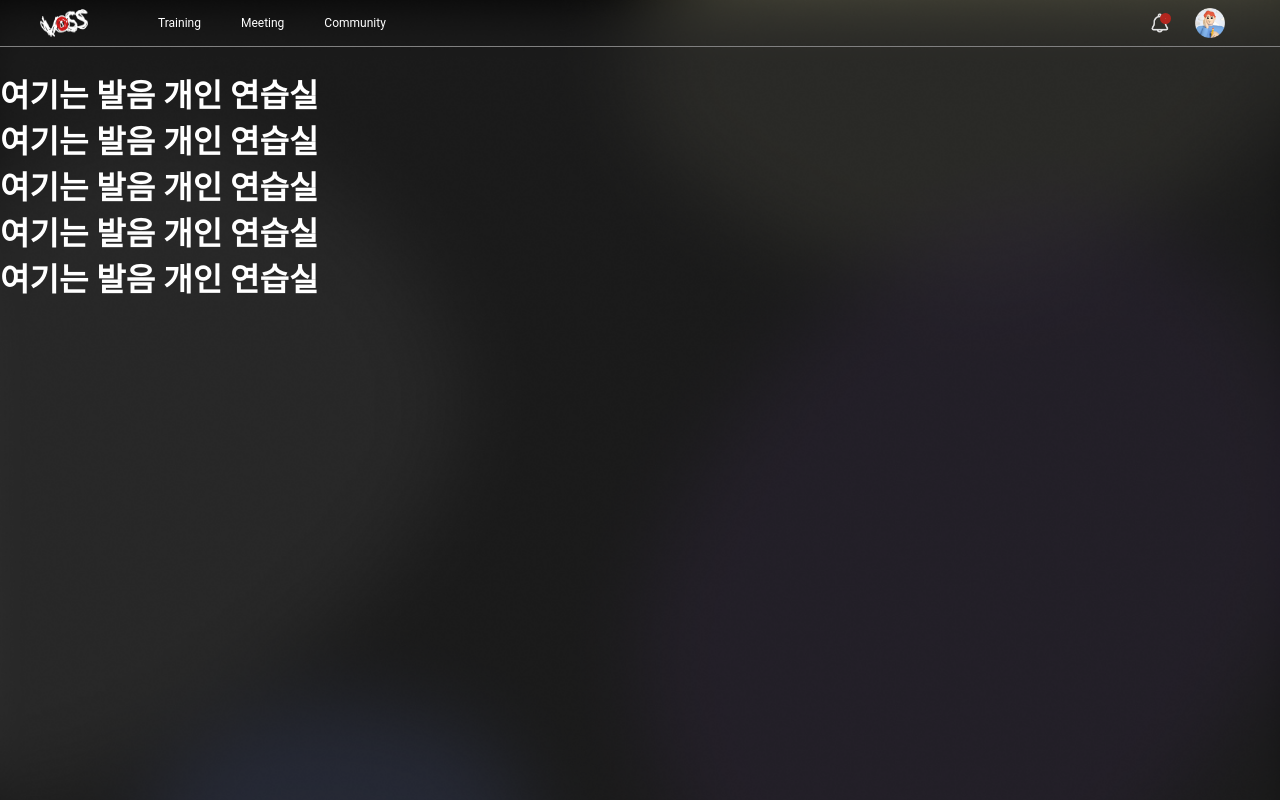
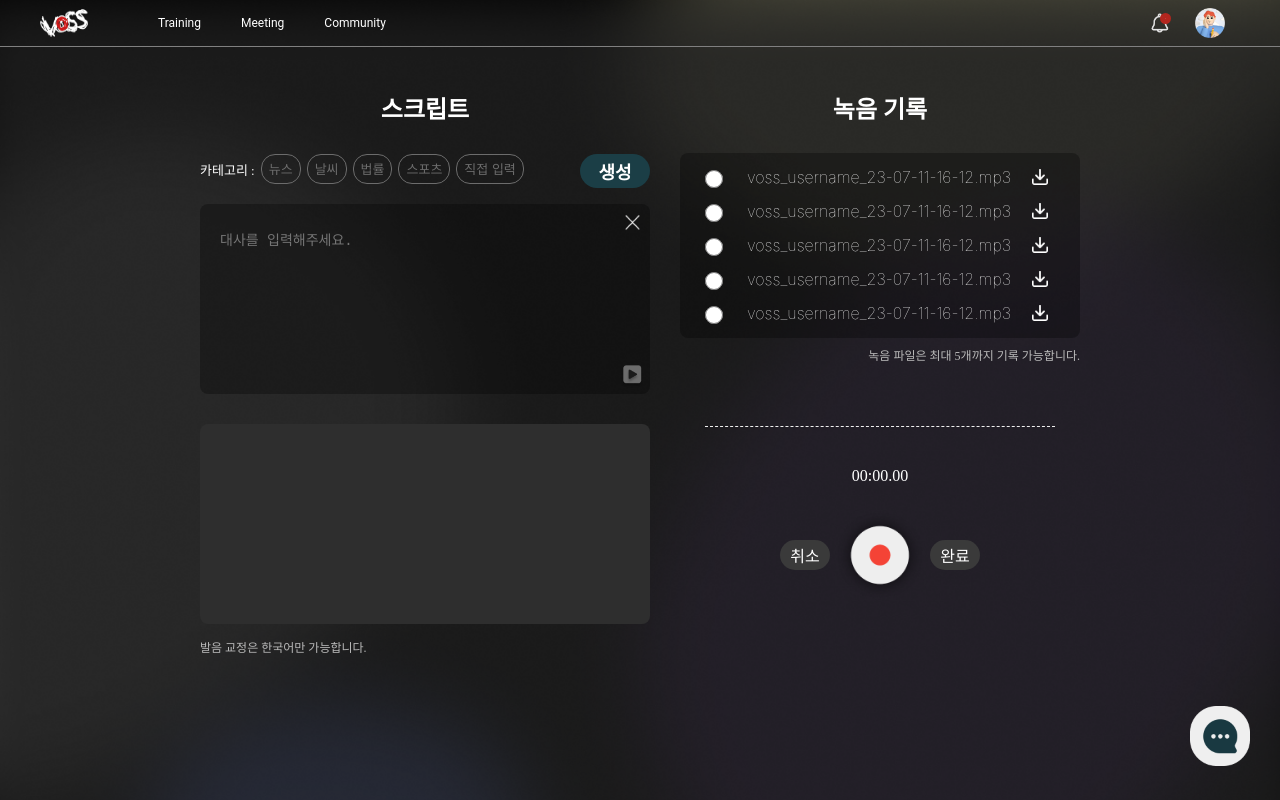
Before and after one commit to swy0123/VOSS, a React (Vite) app in the folder frontend/: page /accent in a window 1280 px wide. Shown: the top 800 px of the page. Built offline with nearby package versions, Linux system fonts and the light colour scheme.

Commit message:
design: 발음교정 디자인 완성 S09P12B106-234

```diff
--- /dev/null
+++ b/frontend/src/components/Accent/AccentResult.tsx
@@ -0,0 +1,17 @@
+import { styled } from 'styled-components';
+
+const ResultBox = styled.div`
+  background-color: #2E2E2E;
+  border-radius: 8px;
+  margin-top: 10px;
+  height: 200px;
+`
+
+function AccentResult () {
+  return (
+    <ResultBox>
+
+    </ResultBox>
+  )
+}
+export default AccentResult
--- a/frontend/src/components/Training/RecordButton.tsx
+++ b/frontend/src/components/Accent/RecordButton.tsx
@@ -1,19 +1,18 @@
 import { useRef, useState } from 'react';
 import { styled } from 'styled-components';
-import WaveSurfer from 'wavesurfer.js'
 
 const RecordBox = styled.div`
   display: flex;
   flex-direction: column;
   align-items: center;
   border-top: 1px dashed #efefef;
-  margin-top: 40px;
+  margin-top: 42px;
   height: 170px;
   width: 350px;
 `
 const StopWatch = styled.p`
   color: white;
-  margin: 30px 0px 20px 0px;
+  margin: 40px 0px 20px 0px;
 `
 const SectionBtn = styled.div`
   display: flex;
@@ -70,16 +69,12 @@ function RecordButton () {
     return `${minutes.toString().padStart(2, '0')}:${seconds.toString().padStart(2, '0')}.${centiseconds.toString().padStart(2, '0')}`;
   };
 
-
-
   return(
     <RecordBox>
-      <div id="waveform"></div>
       <StopWatch>{formatTime(time)}</StopWatch>
       <SectionBtn>
         <RestartBtn
-          onClick={resetTimer}>취소
-        </RestartBtn>
+          onClick={resetTimer}>취소</RestartBtn>
         { initialBtn ?
           (<RecordBtn
             onClick={startOrStop}
@@ -92,7 +87,8 @@ function RecordButton () {
               onClick={startOrStop}
               src="/src/assets/Training/restartbtn.png"></RecordBtn>)
         }
-        <CompleteBtn>완료</CompleteBtn>
+        <CompleteBtn
+          onClick={resetTimer}>완료</CompleteBtn>
       </SectionBtn>
     </RecordBox>
   )
--- /dev/null
+++ b/frontend/src/components/Accent/Recording.tsx
@@ -0,0 +1,79 @@
+import { styled } from "styled-components";
+
+const Container = styled.div`
+  display: flex;
+  flex-direction: column;
+  width: 400px;
+  margin: 0px 0px 20px 0px;
+`
+const Title = styled.h2`
+  color: white;
+  text-align: center;
+`
+const RecordBox = styled.div`
+  display: flex;
+  flex-direction: column;
+  justify-content: center;
+  background-color: rgba(0, 0, 0, 0.3);
+  border-radius: 8px;
+  margin-top: 8px;
+  height: 185px;
+`
+const RecordItem = styled.div`
+  display: flex;
+  justify-content: space-around;
+  align-items: center;
+  height: 30px;
+  width: 370px;
+  margin : 2px 0px 2px 9px;
+`
+const RecordSelect = styled.input`
+  width: 18px;
+  height: 18px;
+`
+
+const RecordLable = styled.label`
+  font-family: 'Inter', sans-serif;
+  font-style: normal;
+  font-weight: 100;
+  line-height: 30px;
+  color: white;
+
+`
+const DownloadImg = styled.img`
+  height: 16px;
+`
+const Warning = styled.div`
+  color: #BABABA;
+  font-size: 12px;
+  margin-top: 8px;
+  text-align: end;
+`
+
+function Recording (){
+  const TmpFile = [
+    "voss_username_23-07-11-16-12.mp3",
+    "voss_username_23-07-11-16-12.mp3",
+    "voss_username_23-07-11-16-12.mp3",
+    "voss_username_23-07-11-16-12.mp3",
+    "voss_username_23-07-11-16-12.mp3",
+  ]
+
+  return(
+    <Container>
+      <Title>녹음 기록</Title>
+      <RecordBox>
+        {TmpFile.map((data,index) => (
+          <RecordItem key={index}>
+            <RecordSelect type="radio" name="record"/>
+            <RecordLable>{data}</RecordLable>
+            <DownloadImg src="/src/assets/Training/download.png"></DownloadImg>
+          </RecordItem>
+        ))}
+      </RecordBox>
+      <Warning>녹음 파일은 최대 5개까지 기록 가능합니다.</Warning>
+    </Container>
+  )
+}
+
+export default Recording
--- /dev/null
+++ b/frontend/src/components/Accent/Script.tsx
@@ -0,0 +1,158 @@
+import { ChangeEvent, useState } from "react";
+import { styled } from "styled-components";
+
+const Container = styled.div`
+  display: flex;
+  flex-direction: column;
+  width: 450px;
+  margin: 0px 0px 20px 0px;
+`
+const Title = styled.h2`
+  color: white;
+  text-align: center;
+`
+const Options = styled.div`
+  display: flex;
+  justify-content: space-between;
+`
+const OptionSelect = styled.div`
+  display: flex;
+  flex-direction: column;
+  color: white;
+`
+const OptionCreate = styled.button`
+  background-color: #1B3E46;
+  border-radius: 20px;
+  border: none;
+  position: relative;
+  top: 9px;
+  height: 34px;
+  width: 70px;
+  color: white;
+  font-size: 18px;
+  font-weight: bold;
+
+  cursor: pointer;
+  &:hover{
+    transform: scale(1.1);
+    transition: .3s;
+  }
+`
+const CategoryBox =styled.div`
+  display: flex;
+  align-items: center;
+  font-size: 13px;
+  height: 33px;
+  margin:8px 0px 18px 0px;
+`
+const OptionButton = styled.button`
+  background-color: transparent;
+  border: 1px solid #6C6C6C;
+  border-radius: 14px;
+  color:#6C6C6C;
+  font-size: 13px;
+  line-height: 30px;
+  height: 30px;
+  padding: 0px 7px 0px 7px;
+  margin-left: 6px;
+
+  &:hover{
+    transform: scale(1.1);
+    transition: .3s;
+  }
+`
+const CategoryButton = styled(OptionButton)<{$IsClick:boolean}>`
+  color: ${props => props.$IsClick ? "white" : "#6C6C6C"};
+  border: solid ${props => props.$IsClick ? "2px white" : "1px $6C6C6C"};
+`
+const ScriptBox = styled.div`
+  display: flex;
+  justify-content: space-between;
+  background-color: rgba(0, 0, 0, 0.3);
+  border-radius: 8px;
+  height: 190px;
+`
+const ScriptInput = styled.textarea`
+  background-color: transparent;
+  font-size: 14px;
+  color: white;
+  padding: 25px 0px 25px 20px;
+  height: 125px;
+  width: 400px;
+  border: none;
+  resize: none;
+
+  &:focus {
+    outline:none;
+  }
+`
+const ScriptButtons = styled.div`
+  display: flex;
+  flex-direction: column;
+  justify-content: space-between;
+`
+const DelButton = styled.img`
+  margin: 6px;
+  width: 23px;
+  cursor: pointer;
+`
+const PlayButton = styled.img`
+  margin: 6px;
+  width: 23px;
+  cursor: pointer;
+`
+function Script() {
+  const [inputScripts, setInputSctipts] = useState("")
+  const ageOpt = ["뉴스", "날씨","법률","스포츠","직접 입력"]
+  const [isAgeSelect,setIsAgeSelect] = useState<boolean[]>([])
+
+  const ChagneScripts = (e: ChangeEvent<HTMLTextAreaElement>) => {
+    setInputSctipts(e.target.value)
+  }
+  const DelScripts = () => {setInputSctipts("")}
+
+  const handleAgeBtn = (index:number) => {
+    const newAgeSelect = Array(ageOpt.length).fill(false)
+    newAgeSelect[index] = !isAgeSelect[index]
+    setIsAgeSelect(newAgeSelect)
+  }
+
+  return(
+    <Container>
+      <Title>스크립트</Title>
+
+      <Options>
+        <OptionSelect>
+          <CategoryBox>
+            카테고리 : {ageOpt.map((data,index) => (
+              <CategoryButton
+                key={index}
+                $IsClick={isAgeSelect[index]}
+                onClick={()=>handleAgeBtn(index)}
+                >{data}
+              </CategoryButton>
+            ))}
+          </CategoryBox>
+        </OptionSelect>
+        <OptionCreate>생성</OptionCreate>
+      </Options>
+
+      <ScriptBox>
+        <ScriptInput
+          value={inputScripts}
+          onChange={ChagneScripts}
+          placeholder="대사를 입력해주세요.">
+        </ScriptInput>
+        <ScriptButtons>
+          <DelButton
+            src="/src/assets/Training/delete.png"
+            onClick={DelScripts}>
+          </DelButton>
+          <PlayButton src="/src/assets/Training/play.png"></PlayButton>
+        </ScriptButtons>
+      </ScriptBox>
+    </Container>
+  )
+}
+
+export default Script
--- /dev/null
+++ b/frontend/src/components/VoiceAnalysis/RecordButton.tsx
@@ -0,0 +1,99 @@
+import { useRef, useState } from 'react';
+import { styled } from 'styled-components';
+
+const RecordBox = styled.div`
+  display: flex;
+  flex-direction: column;
+  align-items: center;
+  border-top: 1px dashed #efefef;
+  margin-top: 40px;
+  height: 170px;
+  width: 350px;
+`
+const StopWatch = styled.p`
+  color: white;
+  margin: 30px 0px 20px 0px;
+`
+const SectionBtn = styled.div`
+  display: flex;
+  align-items: center;
+`
+const Button = styled.button`
+  background-color: #3a3a3a;
+  border-radius: 16px;
+  border: none;
+  color: white;
+  font-size: 16px;
+  height: 30px;
+  width: 50px;
+  cursor: pointer;
+`
+const RestartBtn = styled(Button)``
+const CompleteBtn = styled(Button)``
+
+const RecordBtn = styled.img`
+  width: 100px;
+  cursor: pointer;
+`
+
+function RecordButton () {
+  const [isRunning, setIsRunning] = useState(false);
+  const [time, setTime] = useState(0);
+  const intervalRef = useRef<number|null>(null);
+  const [initialBtn, setInitialBtn] = useState(true)
+
+  const startOrStop = () => {
+    if (!isRunning) {
+      setIsRunning(true);
+      intervalRef.current = setInterval(() => {
+        setTime((prevTime) => prevTime + 10);
+      }, 10);
+    }
+    else if (isRunning && intervalRef.current) {
+      clearInterval(intervalRef.current);
+      setIsRunning(false);
+    }
+    setInitialBtn(false)
+  }
+
+  const resetTimer = () => {
+    if (!isRunning) {
+      setInitialBtn(true)
+      setTime(0);
+    }
+  };
+  const formatTime = (milliseconds: number) => {
+    const minutes = Math.floor(milliseconds / 60000);
+    const seconds = Math.floor((milliseconds % 60000) / 1000);
+    const centiseconds = Math.floor((milliseconds % 1000) / 10);
+    return `${minutes.toString().padStart(2, '0')}:${seconds.toString().padStart(2, '0')}.${centiseconds.toString().padStart(2, '0')}`;
+  };
+
+
+
+  return(
+    <RecordBox>
+      <div id="waveform"></div>
+      <StopWatch>{formatTime(time)}</StopWatch>
+      <SectionBtn>
+        <RestartBtn
+          onClick={resetTimer}>취소</RestartBtn>
+        { initialBtn ?
+          (<RecordBtn
+            onClick={startOrStop}
+            src="/src/assets/Training/startbtn.png"></RecordBtn>) :
+          isRunning ?
+            (<RecordBtn
+              onClick={startOrStop}
+              src="/src/assets/Training/stopbtn.png"></RecordBtn>) :
+            (<RecordBtn
+              onClick={startOrStop}
+              src="/src/assets/Training/restartbtn.png"></RecordBtn>)
+        }
+        <CompleteBtn
+          onClick={resetTimer}>완료</CompleteBtn>
+      </SectionBtn>
+    </RecordBox>
+  )
+}
+export default RecordButton
--- a/frontend/src/components/Training/Recording.tsx
+++ b/frontend/src/components/VoiceAnalysis/Recording.tsx
@@ -4,11 +4,11 @@ const Container = styled.div`
   display: flex;
   flex-direction: column;
   width: 400px;
+  margin: 0px 0px 20px 0px;
 `
 const Title = styled.h2`
   color: white;
   text-align: center;
-  margin: 0px 0px 20px 0px;
 `
 const RecordBox = styled.div`
   display: flex;
--- a/frontend/src/components/Training/Script.tsx
+++ b/frontend/src/components/VoiceAnalysis/Script.tsx
@@ -5,11 +5,11 @@ const Container = styled.div`
   display: flex;
   flex-direction: column;
   width: 450px;
+  margin: 0px 0px 20px 0px;
 `
 const Title = styled.h2`
   color: white;
   text-align: center;
-  margin: 0px 0px 20px 0px;
 `
 const Options = styled.div`
   display: flex;
--- a/frontend/src/pages/TrainingAccent.tsx
+++ b/frontend/src/pages/TrainingAccent.tsx
@@ -1,18 +1,52 @@
+import { styled } from 'styled-components';
 import { BackGroundImg } from "../components/BackGroundImg"
 import Header from "../components/Header/Header"
+import Messenger from '../components/Message/Messenger';
+import Script from '../components/Accent/Script';
+import Recording from '../components/Accent/Recording';
+import RecordButton from '../components/Accent/RecordButton';
+import AccentResult from '../components/Accent/AccentResult';
+
+const Container = styled.div`
+  display: flex;
+  justify-content: center;
+`
+const LeftSection = styled.div`
+  display: flex;
+  flex-direction: column;
+  margin-right: 30px;
+`
+const RightSection = styled.div`
+  display: flex;
+  flex-direction: column;
+  align-items: center;
+`
+const Warning = styled.div`
+  color: #BABABA;
+  font-size: 12px;
+  margin-top: 14px;
+`
 
 function TrainingAccent() {
   return (
-    <div>
-      <BackGroundImg>
-        <Header></Header>
-        <h1 style={{margin:'0px', color:'white'}}>여기는 발음 개인 연습실</h1>
-        <h1 style={{margin:'0px', color:'white'}}>여기는 발음 개인 연습실</h1>
-        <h1 style={{margin:'0px', color:'white'}}>여기는 발음 개인 연습실</h1>
-        <h1 style={{margin:'0px', color:'white'}}>여기는 발음 개인 연습실</h1>
-        <h1 style={{margin:'0px', color:'white'}}>여기는 발음 개인 연습실</h1>
-      </BackGroundImg>
-    </div>
+    <BackGroundImg>
+      <Header/>
+      <Container>
+
+        <LeftSection>
+          <Script></Script>
+          <AccentResult></AccentResult>
+          <Warning>발음 교정은 한국어만 가능합니다.</Warning>
+        </LeftSection>
+
+        <RightSection>
+          <Recording></Recording>
+          <RecordButton></RecordButton>
+        </RightSection>
+
+      </Container>
+      <Messenger/>
+    </BackGroundImg>
   )
 }
 export default TrainingAccent
```
Also changed, not shown: frontend/src/pages/TrainingVoiceAnalysis.tsx (+4 -4 lines), frontend/src/components/VoiceAnalysis/AnalysisButton.tsx (renamed from frontend/src/components/Training/AnalysisButton.tsx).
